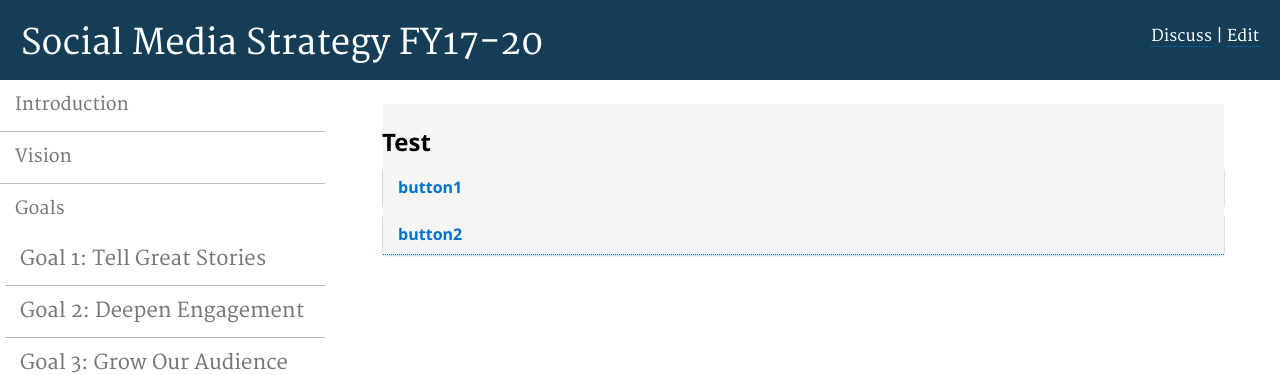
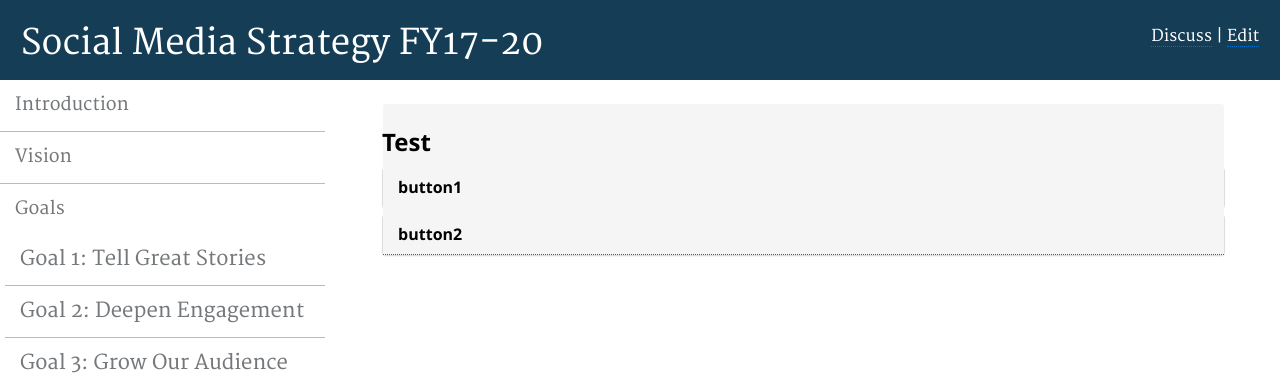
Before and after one commit to usnationalarchives/social-media-strategy, a Jekyll site: the page built from pages/test.md, in a window 1280 px wide. Shown: the top 375 px of the page. Built offline with Jekyll 4.4.1, drawn with Linux system fonts in a browser that asks for light colours.

Commit message:
Updated accordion css

```diff
--- a/assets/css/nara.css
+++ b/assets/css/nara.css
@@ -23,11 +23,16 @@
 
 
 .panel-heading{
-padding:0;
+  padding:0;
 }
 .panel-title a{
-display:block;
-text-decoration:none;
-padding: 10px 15px;
-
+  display:block;
+  text-decoration:none;
+  padding: 10px 15px;
 }
+.panel-title a:link{
+  color: black;
+}
+.panel-title a:hover{
+  background-color: #d6d7d9;
+}
```
